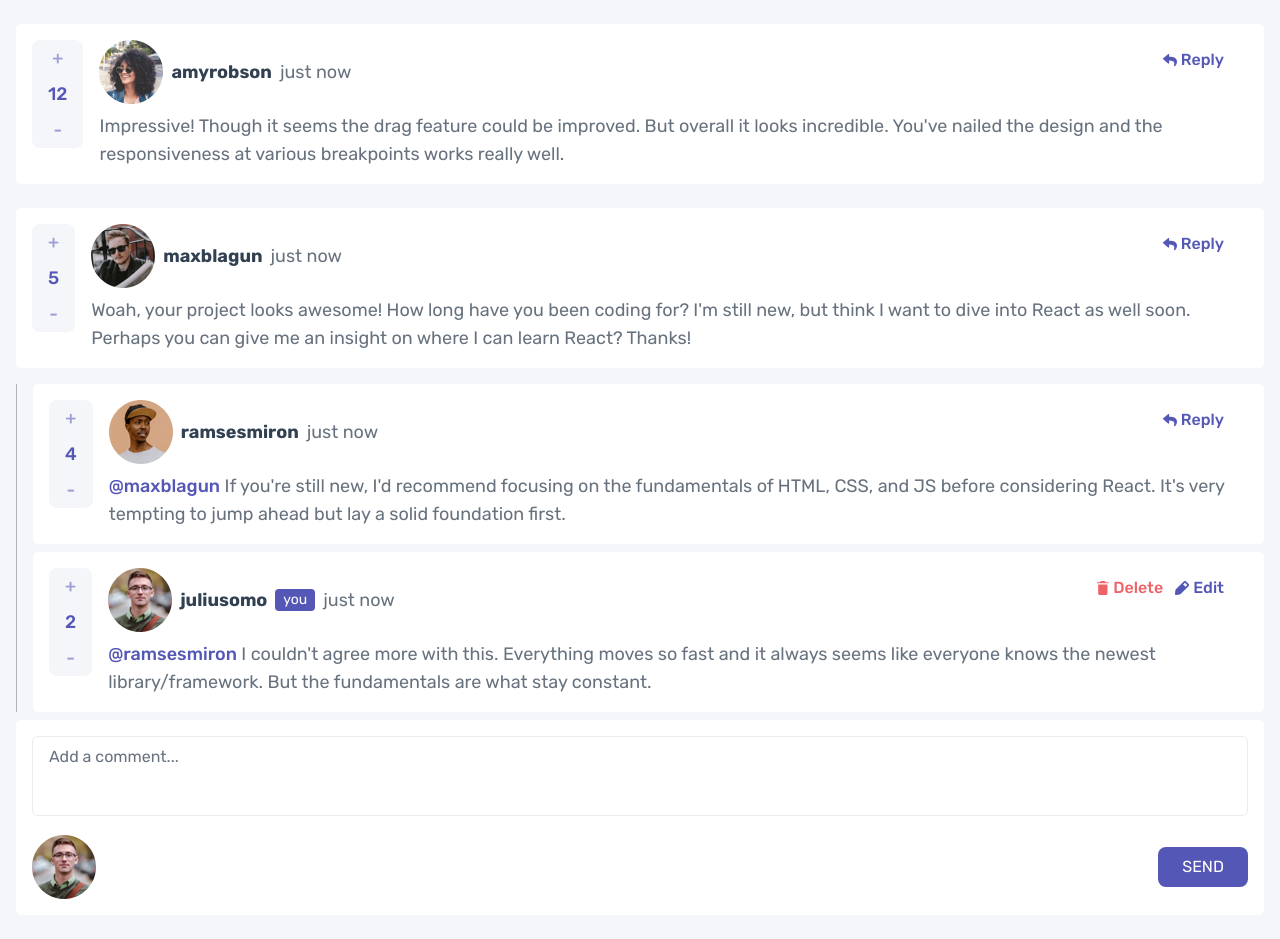
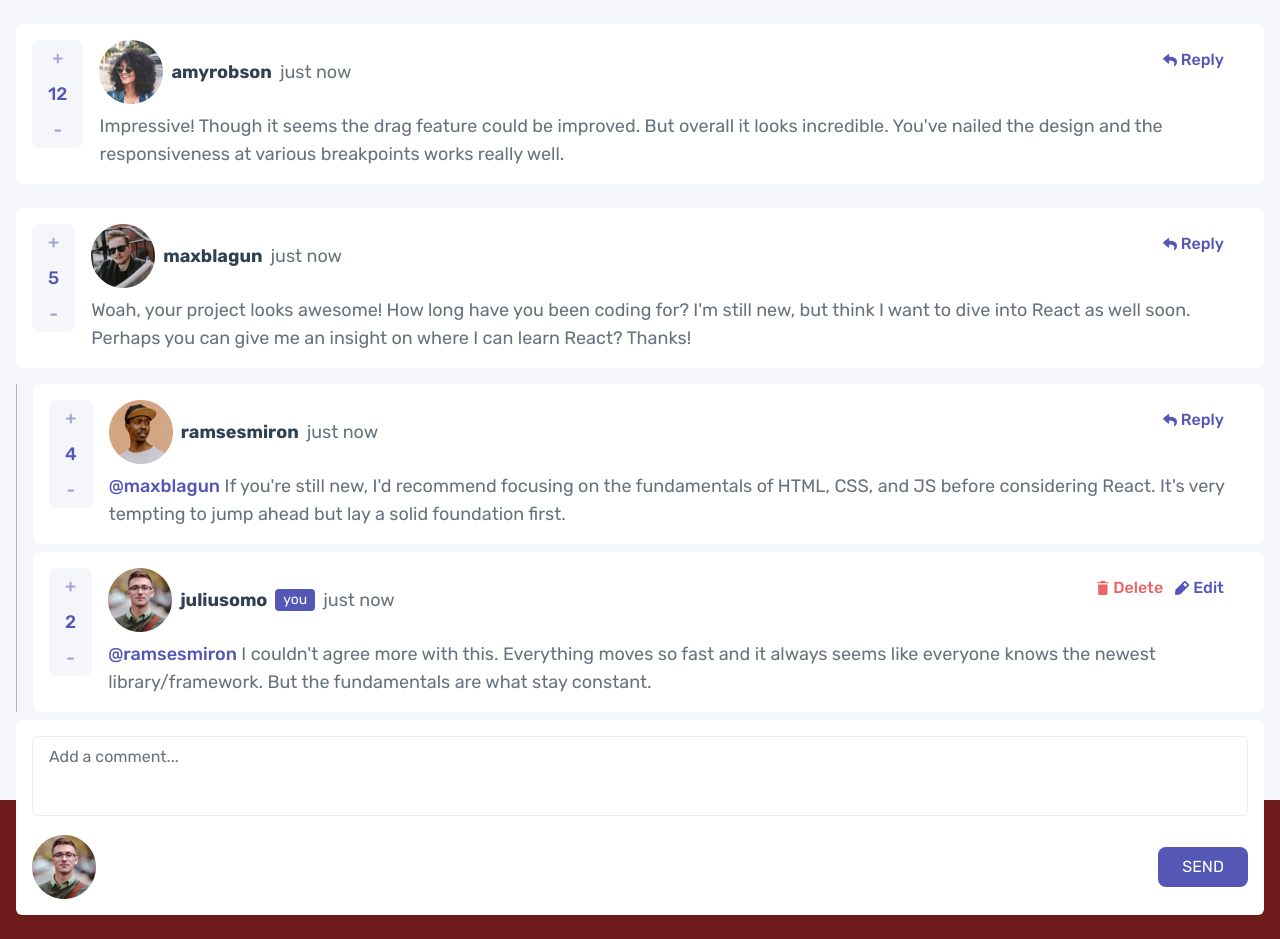
Before and after one commit to AslamtoIbrahim/interactive-comments-section-main, a Next.js app: page / in a window 1280 px wide. Built offline with nearby package versions, Linux system fonts and the light colour scheme.

Commit message:
fix: background not covering full body height

```diff
--- a/src/app/globals.css
+++ b/src/app/globals.css
@@ -29,16 +29,12 @@
   --font-mono: var(--font-geist-mono);
 }
 
-@media (prefers-color-scheme: dark) {
-  :root {
-    --background: #0a0a0a;
-    --foreground: #ededed;
-  }
-}
+
 
 body {
-  background: var(--background);
+  background: hsl(0, 61%, 27%);
   color: var(--foreground);
   font-family: Arial, Helvetica, sans-serif;
   height: 100vh;
+
 }
--- a/src/app/page.tsx
+++ b/src/app/page.tsx
@@ -4,7 +4,7 @@ import IntractiveComment from "./Store/IntractiveComment";
 
 const page = () => {
   return (
-    <div className="h-fill bg-very-light-gray">
+    <div className="h-full bg-very-light-gray">
       <IntractiveComment>
         <Main />
       </IntractiveComment>
```
